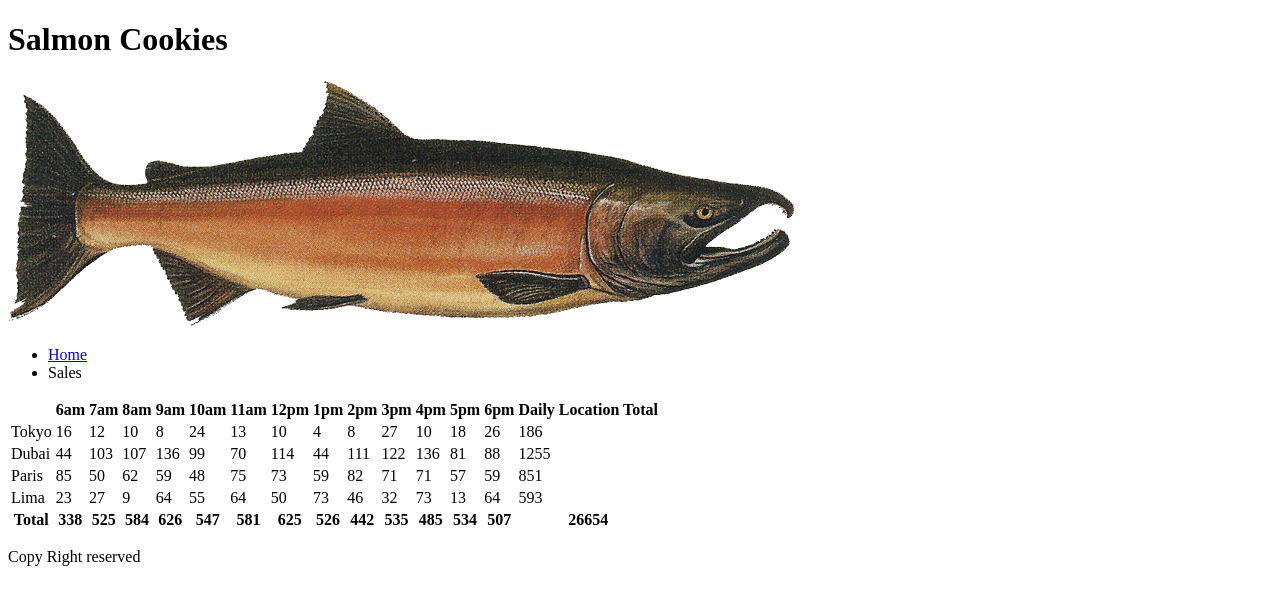
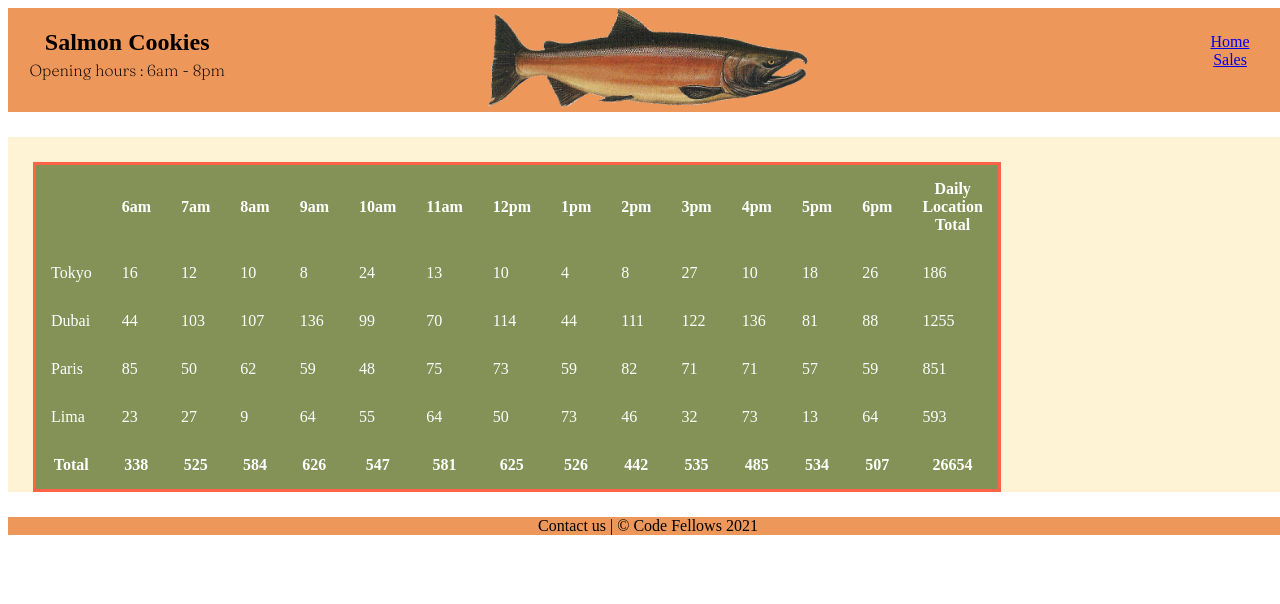
Before and after one commit to Lina-yousef/cookie-stand, a plain HTML site: page sales.html in a window 1280 px wide. Drawn offline with Linux system fonts and the light colour scheme.

Commit message:
lab08b Completed

```diff
--- a/css/style.css
+++ b/css/style.css
@@ -1,20 +1,53 @@
-header { background-color: rgb(238, 151, 90) ;
+@import url('https://fonts.googleapis.com/css2?family=Fraunces:wght@200&display=swap');
+
+
+/* Header */
+header {
+    background-color: rgb(238, 151, 90) ;
     top: 0%;
     text-align: center;
     position: sticky;
     bottom:0%
+
+}
+header img {
+    width: 25%;
+    height: 25%;
+    left: 5%;
 }
 
-footer{
-    background-color: rgb(238, 151, 90) ;
-    bottom: 0%;
-    text-align: center;
-    position: sticky;
+header h2{
+    position:absolute;
+    width: 200px;
+    left:1.5% ;
+    top: 1%;
 }
+header nav{
+    position: absolute;
+    right:3% ;
+    top: 9%;
+}
+header ul{
+    list-style-type: none;
+}
+
+header h4{
+    position:absolute;
+    width: 200px;
+    left:1.5% ;
+    top: 30%;
+    font-family: 'Fraunces', serif
+}
+
+
+/* Main */
 
 body{
     width: 100%;
     height: 100%;
+}
+main{
+    background: hsl(42, 100%, 92%);
 }
 #imgStyle{
     widows: 25% ;
@@ -29,12 +62,23 @@ body{
 }
 
 td{
-    border: 3px brown;
+    border: 3px rgb(168, 55, 55);
 
 }
 table{
+    margin: 25px;
     border-collapse:collapse;
+    border: solid tomato;
+    width: 40%;
+
 }
+
+  th, td {
+    background-color: #849157;
+    color: white;
+    padding: 15px;
+  }
+
 ulStyle{
     display: inline-block;
     text-align: center;
@@ -44,3 +88,11 @@ ulStyle{
     float: right;
 
 }
+
+/* Footer */
+footer{
+    background-color: rgb(238, 151, 90) ;
+    bottom: 0%;
+    text-align: center;
+    position: sticky;
+}
--- a/sales.html
+++ b/sales.html
@@ -6,20 +6,19 @@
     <meta name="viewport" content="width=device-width, initial-scale=1.0">
     <title>Salmon Cookies sales</title>
     <link rel="structue" href="index.html">
+    <link rel="stylesheet" href="css/style.css">
 </head>
 
 <body>
     <header>
-        <h1>Salmon Cookies</h1>
+        <h2>Salmon Cookies</h2>
         <img src="img/salmon.png" alt="logo salmon cookies">
         <nav>
             <ul class="ulStyle">
-                <li id="liStyle" class="fas fa-home" type="Home"><a href="index.html">Home</a></li>
-                <li id="liStyle"><span class="login"></span><a href="sales.html"></a> Sales</li>
-                <li id="liStyle" style="display: inline;" class="fas fa-bars" type="menu"></i> </li>
-
-            </ul>
+                <li id="liStyle" class="fas fa-home" type="Home"> <a href="index.html">Home </a> </li>
+                <li id="liStyle"><span class="Sales"></span> <a href="sales.html">Sales </a> </li>            </ul>
         </nav>
+        <h4>Opening hours : 6am - 8pm </h4>
     </header>
 
     <main id="tableBranch">
@@ -32,7 +31,7 @@
     </main>
 
     <footer>
-        <p>Copy Right reserved </p>
+        <p>Contact us               |              © Code Fellows 2021</P>
     </footer>
 </body>
 <script src="app.js"></script>
```
Also changed, not shown: index.html (+5 -8 lines).
